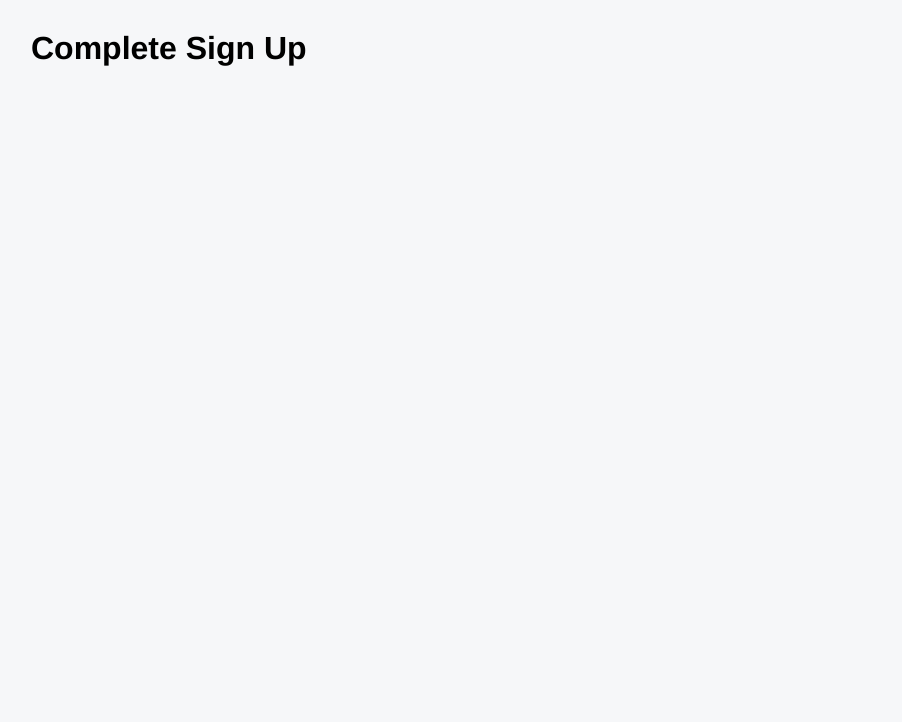
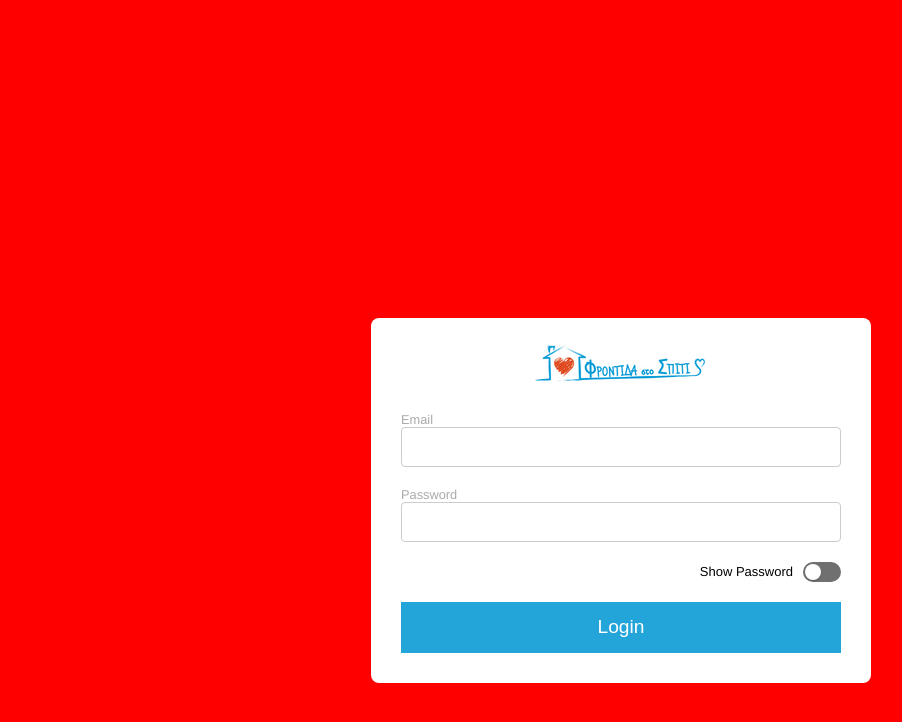
Before and after one commit to spiropoulos94/FRONTIDA_STO_SPITI_frontend, a Vue app: page /signup/1 in a window 1280 px wide. Shown: the top 722 px of the page, without its empty margins (19-921 px from the left). Built offline with nearby package versions, Linux system fonts and the light colour scheme.

Commit message:
redirecting to complete-signup-page

```diff
--- a/src/pages/CompleteSignUp.vue
+++ b/src/pages/CompleteSignUp.vue
@@ -1,9 +1,28 @@
 <template>
-  <h1>Complete Sign Up</h1>
+  <div class="signup-wrapper">
+    <login-form-vue />
+  </div>
 </template>
 
 <script>
+import LoginFormVue from "../components/LoginForm.vue";
 export default {
   name: "CompleteSignUp",
+  components: { LoginFormVue },
 };
 </script>
+
+<style lang="scss">
+.signup-wrapper {
+  background: red;
+  position: absolute;
+  left: 0;
+  right: 0;
+  top: 0;
+  bottom: 0;
+
+  display: flex;
+  justify-content: center;
+  align-items: center;
+}
+</style>
```
